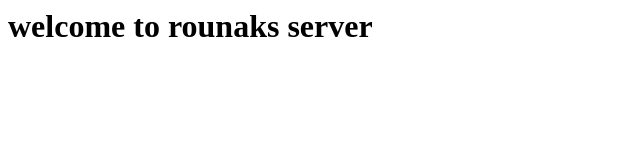
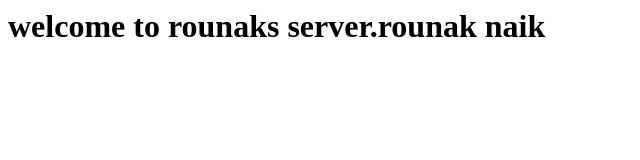
Before and after one commit to rounaknaik/website, a plain HTML site: page index.html in a window 1280 px wide. Shown: the whole page, without its empty margins (0-640 px from the left). Drawn offline with Linux system fonts and the light colour scheme.

Commit message:
my commit

```diff
--- a/index.html
+++ b/index.html
@@ -1,6 +1,6 @@
 <html>
 <title>jenkins ci/cd pipeline</title>
 <body>
-<h1>welcome to rounaks server</h1>
+<h1>welcome to rounaks server.rounak naik</h1>
 </body>
 </html>
```
